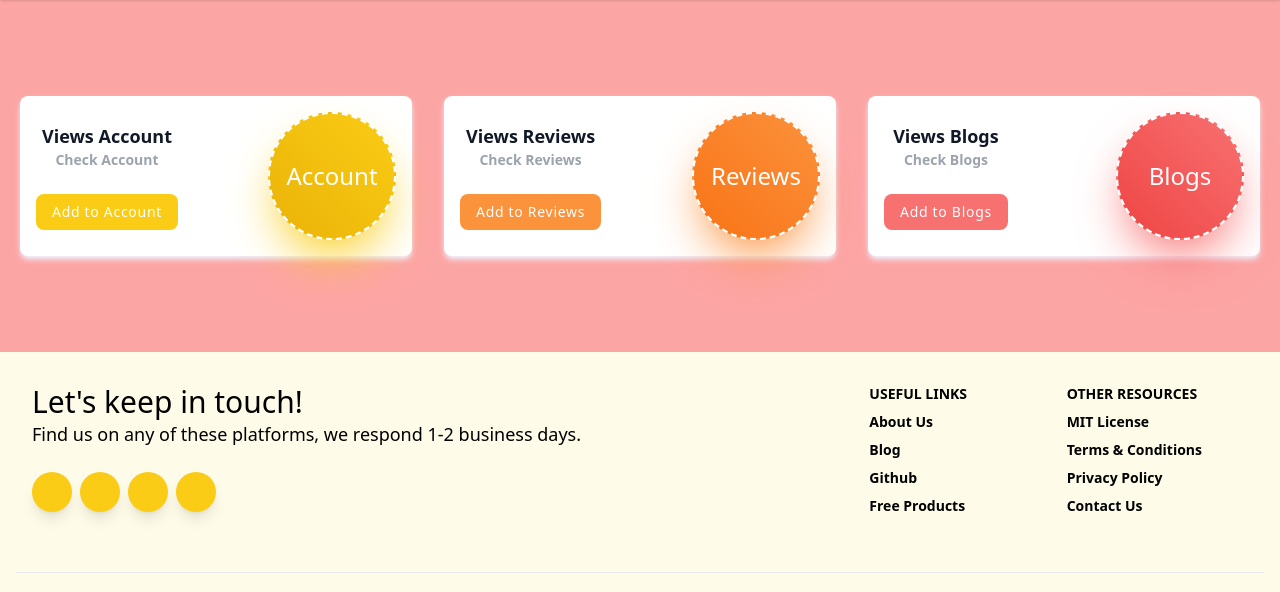
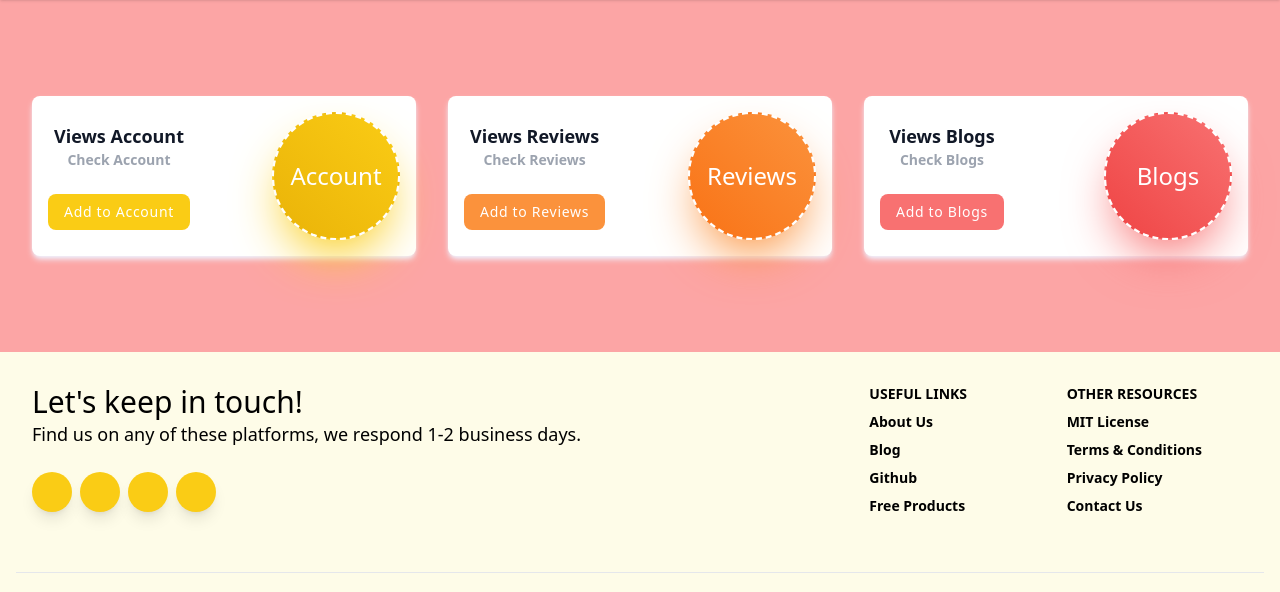
Before and after one commit to RaquelMAlvarez/Theatre, a PHP site: page /Theatre/account/dashboard/user/index.php in a window 1280 px wide. Shown: the part 64-656 px from the top of the page. Run offline with PHP 8.4, Linux system fonts and the light colour scheme; the visitor is signed in with stand-in values (Sample User, id 1); some libraries are stand-ins or nearby versions.

Commit message:
change size container dashboard

```diff
--- a/account/dashboard/user/index.php
+++ b/account/dashboard/user/index.php
@@ -11,7 +11,7 @@
 <!-- component -->
 <!-- component -->
 <section class="text-gray-600 body-font bg-gray-50  flex justify-center items-center background color bg-red-300">
-  <div class="container px-5 py-24 mx-auto">
+  <div class="container px-8 py-24 mx-auto">
     <div class="flex flex-wrap -m-4 text-center">
       <div class="p-4 sm:w-1/2 lg:w-1/3 w-full hover:scale-105 duration-500">
         <div class=" flex items-center  justify-between p-4  rounded-lg bg-white shadow-indigo-50 shadow-md">
```
